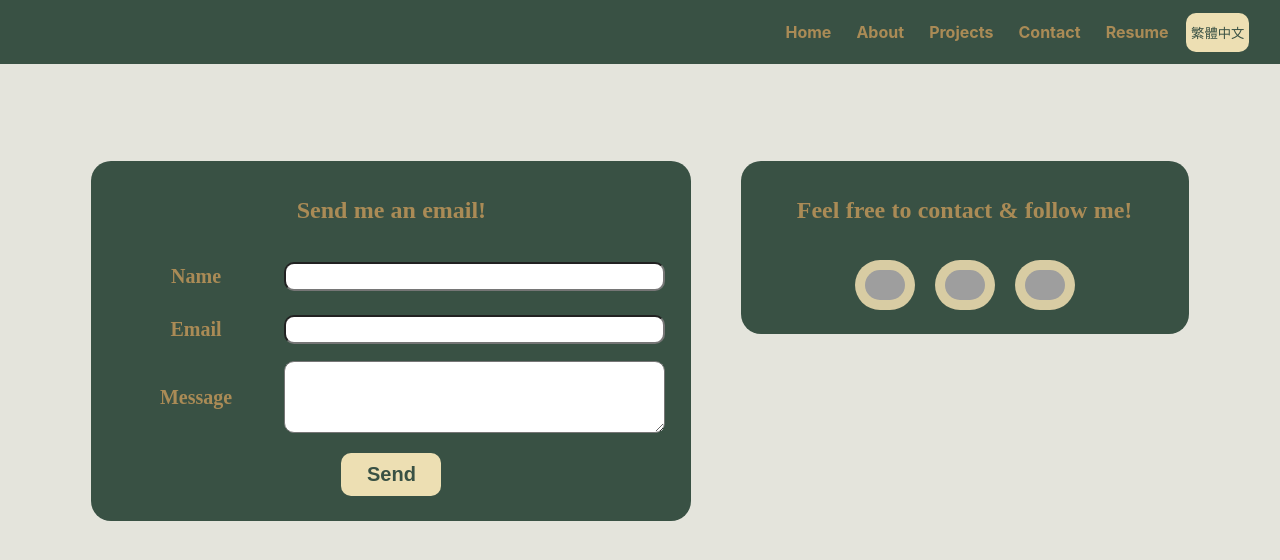
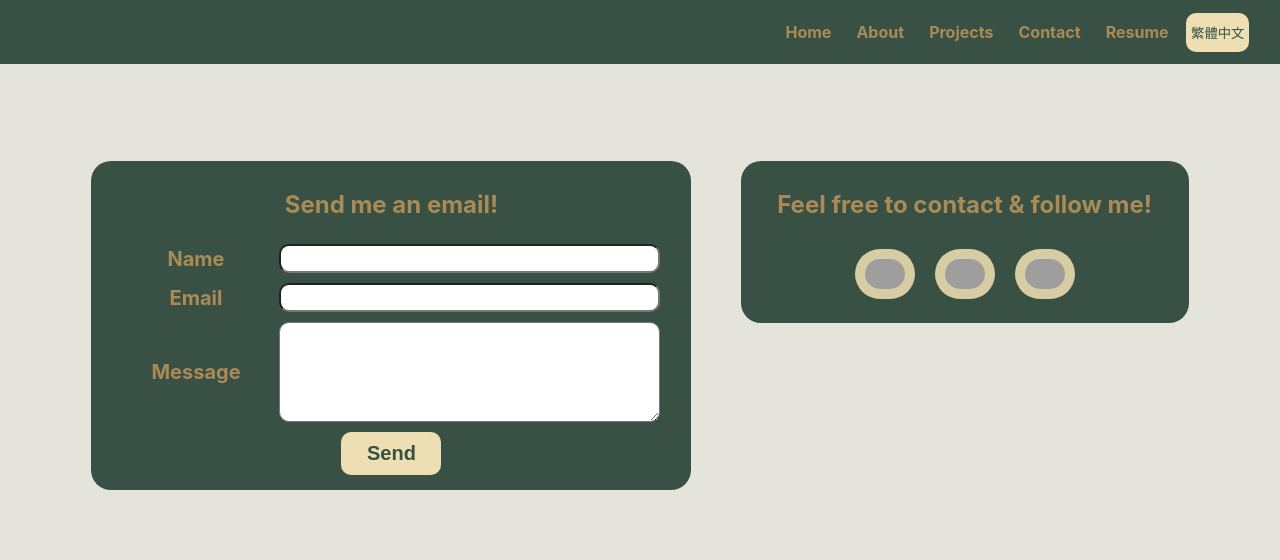
Before and after one commit to chenannchi/portfolio-react, a React (Create React App) app: page /contact in a window 1280 px wide. Shown: the top 560 px of the page. Built offline with nearby package versions, Linux system fonts and the light colour scheme; grey boxes are pictures that could not be loaded; a web font is replaced by a local one.

Commit message:
refactor contact component

```diff
--- a/src/components/Contact/ContactUs.jsx
+++ b/src/components/Contact/ContactUs.jsx
@@ -2,14 +2,34 @@ import React, { useRef, useState } from 'react';
 import emailjs from "emailjs-com"
 import styles from "../Contact/ContactUs.module.css"
 
+const SUCCESS_MESSAGES = {
+  en: "Your email has been sent successfully!",
+  zh: "您的郵件已成功送出!"
+};
+
+const INPUT_LABELS = {
+  en: {
+    name: "Name",
+    email: "Email",
+    message: "Message",
+    submit: "Send",
+  },
+  zh: {
+    name: "姓名",
+    email: "信箱",
+    message: "內容",
+    submit: "送出",
+  },
+};
 
 export const ContactUs = ({ handleLanguageChange, isLanguageEng }) => {
   const form = useRef();
-  const [submit, setSubmit] = useState(false)
+  // const [submit, setSubmit] = useState(false)
+  const [successMessage, setSuccessMessage] = useState(null);
 
   const sendEmail = (e) => {
     e.preventDefault();
-    setSubmit(!submit)
+    // setSubmit(!submit)
     emailjs.sendForm(
       process.env.REACT_APP_SERVICE_ID,
       process.env.REACT_APP_TEMPLATE_ID,
@@ -17,42 +37,39 @@ export const ContactUs = ({ handleLanguageChange, isLanguageEng }) => {
       process.env.REACT_APP_PUBLIC_ID
     ).then((result) => {
       console.log(result.text);
+      setSuccessMessage(isLanguageEng ? SUCCESS_MESSAGES.en : SUCCESS_MESSAGES.zh);
     }, (error) => {
       console.log(error.text);
+      setSuccessMessage(null);
     });
   };
 
   return (
     <div>
-      {submit ?
-        <p id={styles.statusMsg}>{isLanguageEng ? "Your email has been sent successfully!" : "您的郵件已成功送出!"}</p>
-        :
+      {successMessage ? (
+        <p id={styles.statusMsg}>{successMessage}</p>
+      ) : (
         <div>
           <h2>
-            {isLanguageEng ?
-              "Send me an email!"
-              :
-              "寫一封信給我吧!"
-            }
+            {isLanguageEng ? "Send me an email!" : "寫一封信給我吧!"}
           </h2>
           <form ref={form} onSubmit={sendEmail} className={styles.form} autoComplete="off">
-            <label>{isLanguageEng ? "Name" : "姓名"}</label>
+            <label>{INPUT_LABELS[isLanguageEng ? "en" : "zh"].name}</label>
             <input type="text" name="user_name" />
-            <label>{isLanguageEng ? "Email" : "信箱"}</label>
+            <label>{INPUT_LABELS[isLanguageEng ? "en" : "zh"].email}</label>
             <input type="email" name="user_email" />
-            <label>{isLanguageEng ? "Message" : "內容"}</label>
+            <label>{INPUT_LABELS[isLanguageEng ? "en" : "zh"].message}</label>
             <textarea name="message" rows="4" />
-            <div className={styles.submitBtn} >
-              {isLanguageEng ?
-                <input type="submit" value="Send" className={styles.btn} />
-                :
-                <input type="submit" value="送出" className={styles.btn} />
-              }
+            <div className={styles.formSubmit}>
+              <input
+                type="submit"
+                value={INPUT_LABELS[isLanguageEng ? "en" : "zh"].submit}
+                className={styles.btn}
+              />
             </div>
           </form>
         </div>
-
-      }
+      )}
     </div>
   );
 };
--- a/src/components/Contact/ContactUs.module.css
+++ b/src/components/Contact/ContactUs.module.css
@@ -1,6 +1,12 @@
+:root {
+  --main-font: var(--title-font);
+  --bg-color: #EDDFB3;
+  --hover-color: #A27B5C;
+}
+
 h2
 ,label{
-  font-family: var(--title-font);
+  font-family: var(--main-font);
 }
 
 .form{
@@ -19,17 +25,17 @@ h2
 .form > input
 , .form > textarea{
   width:68%;
-}
-
-.form > *{
   margin: 5px;
   border-radius: 10px;
   padding: 5px;
 }
 
-.submitBtn{
+.form > textarea {
+  height: 100px; /* Set an appropriate height for the textarea */
+}
+
+.formSubmit{
   width: 100%;
-
 }
 
 .btn{
@@ -45,8 +51,8 @@ h2
 }
 
 .btn:hover{
-  background-color: #A27B5C;
-  color: #EDDFB3;
+  background-color: var(--hover-color);
+  color: var(--bg-color);
 }
 
 .contactInfo{
@@ -62,5 +68,5 @@ h2
 #statusMsg{
   font-size: 20px;
   font-weight: bold;
-  color:#EDDFB3;
+  color:var(--bg-color);
 }
```
